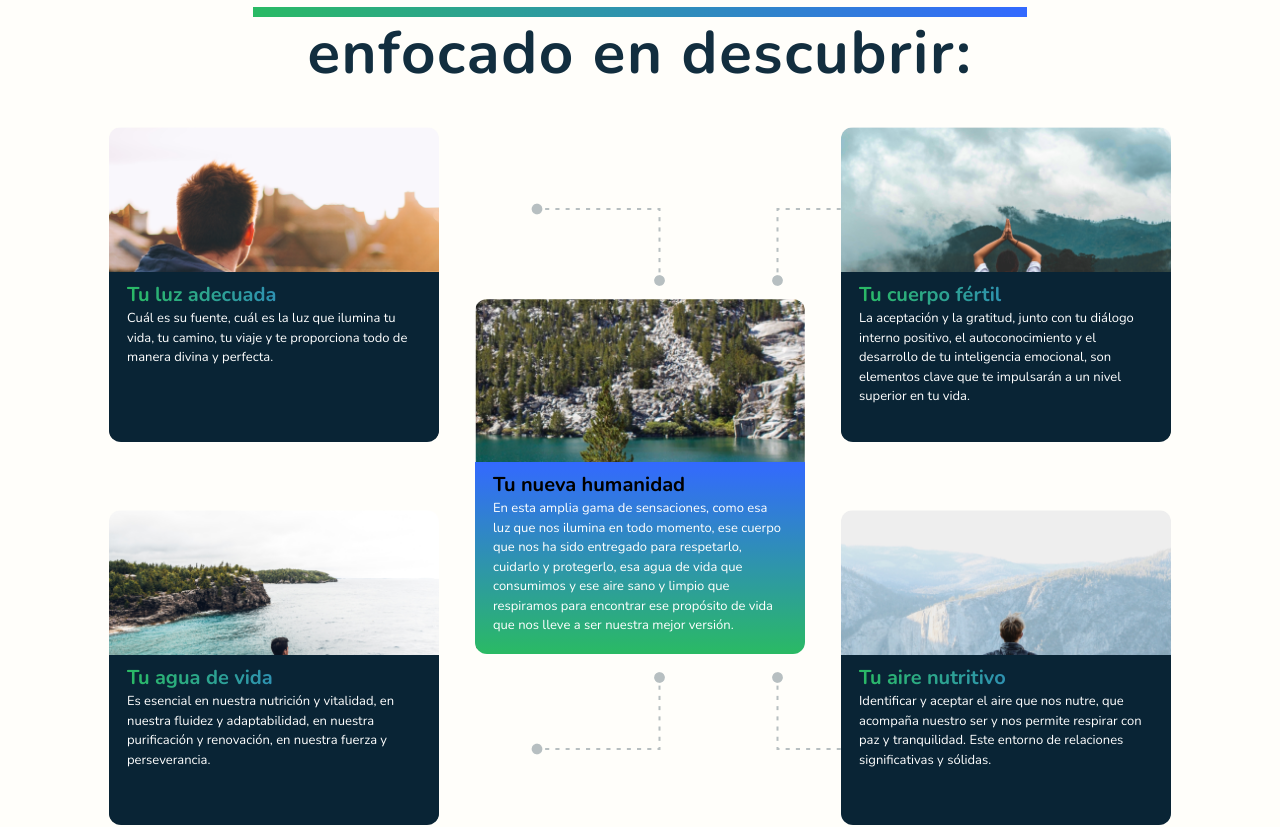
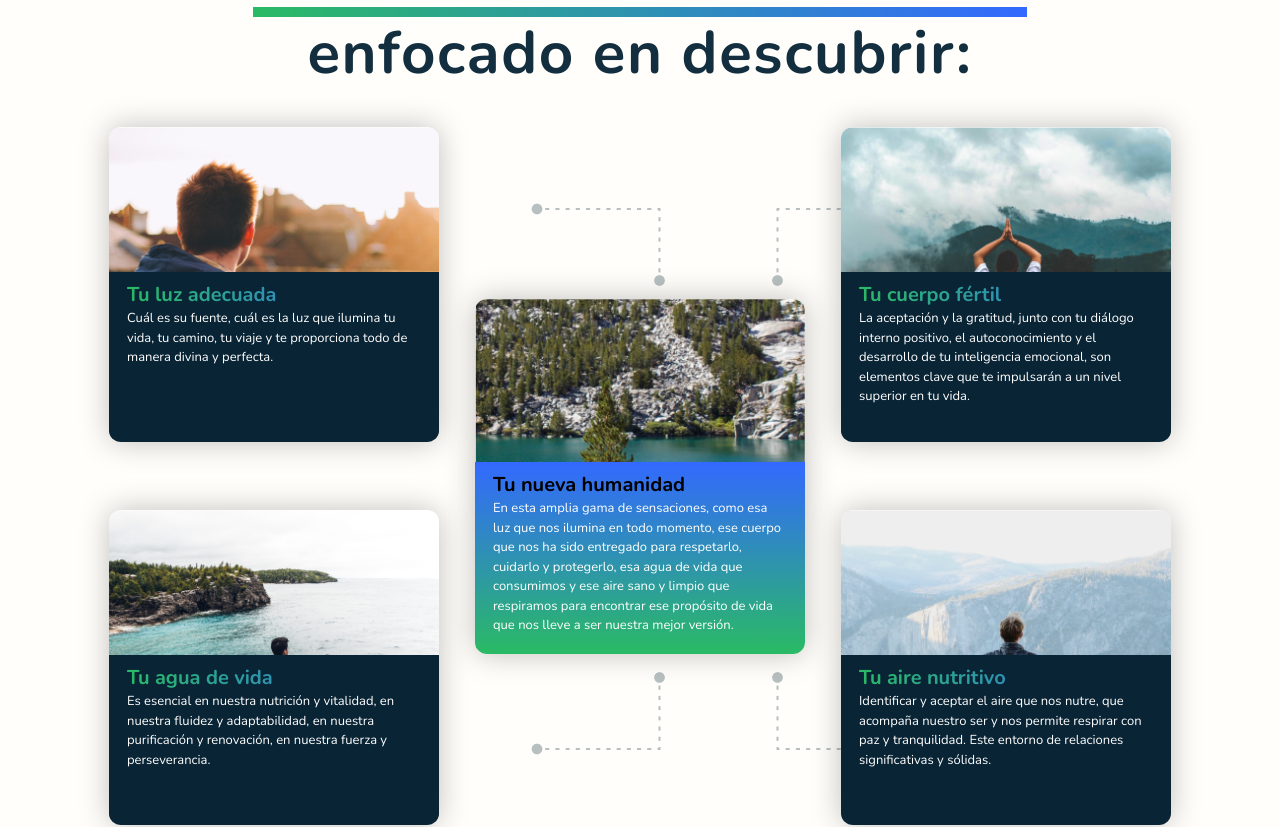
Before and after one commit to revdev-earth/JonathanPFrontend, a React (Vite) app: page / in a window 1280 px wide. Shown: the part 2607-3434 px from the top of the page. Built offline with nearby package versions, Linux system fonts and the light colour scheme.

Commit message:
shadow cards

```diff
--- a/src/Sections/4/index.tsx
+++ b/src/Sections/4/index.tsx
@@ -48,7 +48,7 @@ const Card = ({
             flex flex-col relative
             items-center w-[330px]
             ${favorite ? "h-[355px]" : "h-[315px]"}
-            overflow-hidden rounded-xl
+            overflow-hidden rounded-xl shadow-[0_0_30px_0_rgba(0,0,0,0.25)]
           `}
     >
       <img src={imgSrc} alt={title} />
```
